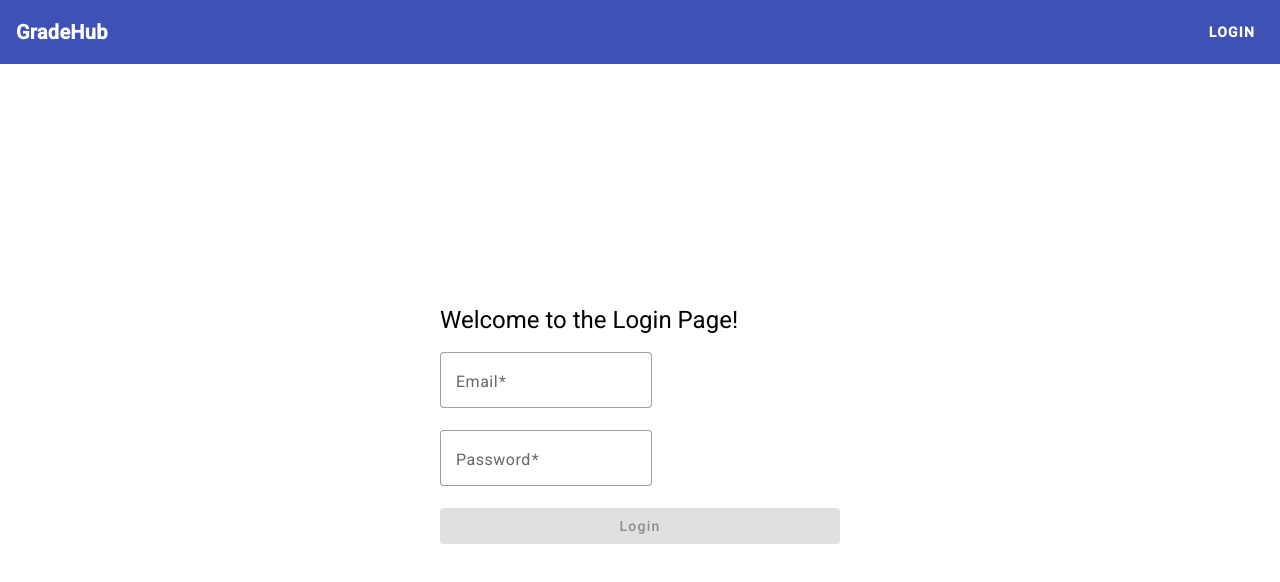
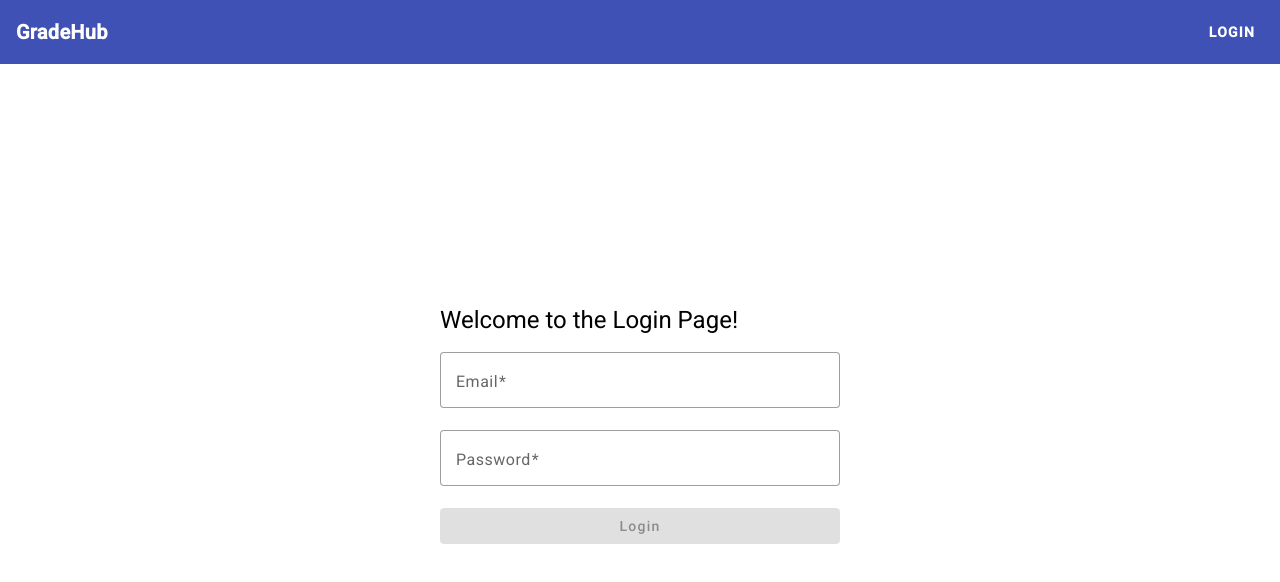
Before and after one commit to Phantom-LK/GradeHub_Project, an Angular app in the folder GradeHub_FrontEnd/: page /login in a window 1280 px wide. Shown: the top 582 px of the page. Built offline with nearby package versions, Linux system fonts and the light colour scheme.

Commit message:
update login

```diff
--- a/GradeHub_FrontEnd/src/app/login/login.component.scss
+++ b/GradeHub_FrontEnd/src/app/login/login.component.scss
@@ -19,9 +19,8 @@
     flex-direction: column;
 }
 
-.mat-form-field{
-    width: 100%;
-    max-width: 100%;
+.form-field{
+    width:100%
 }
 
 button{
```
